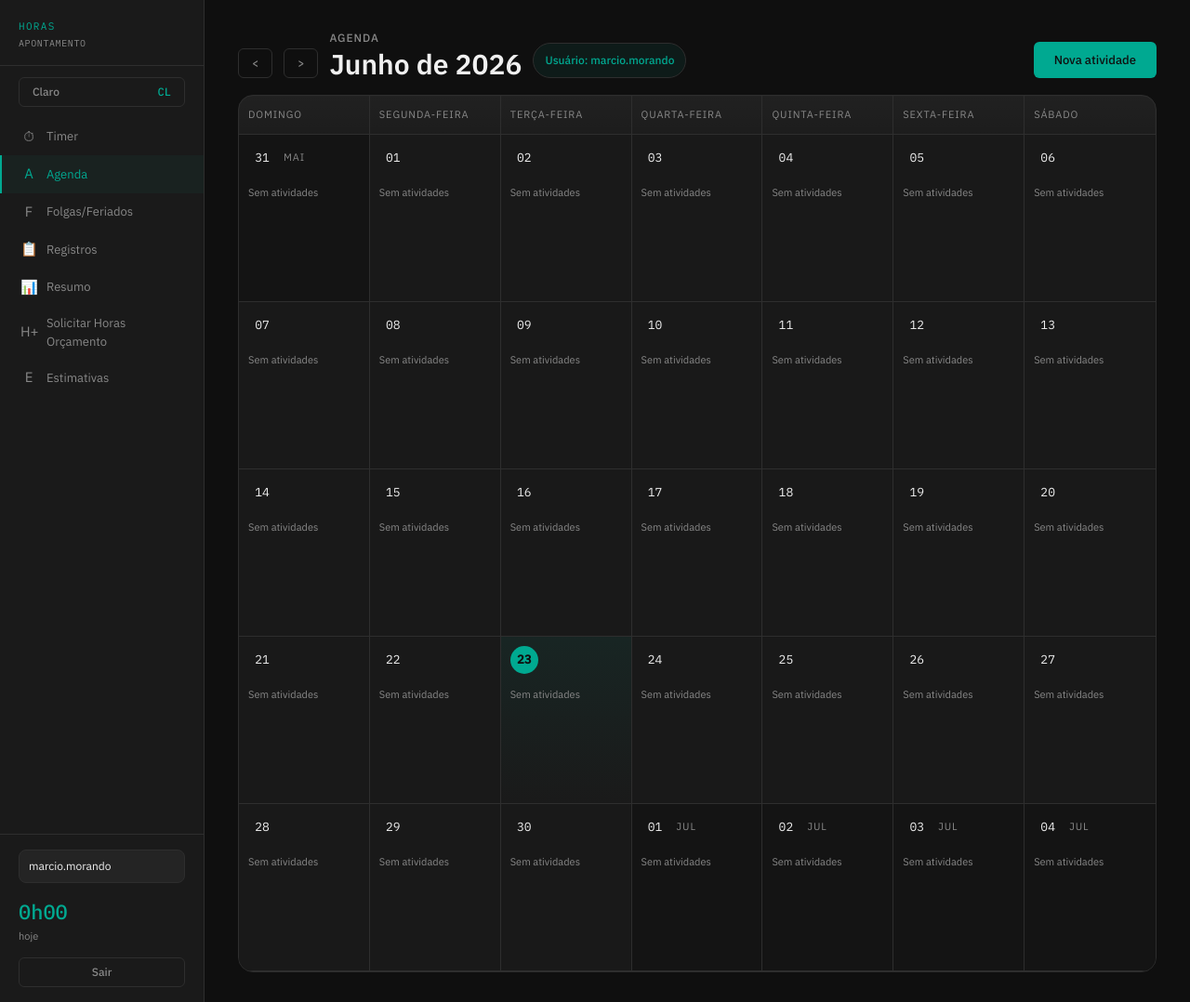
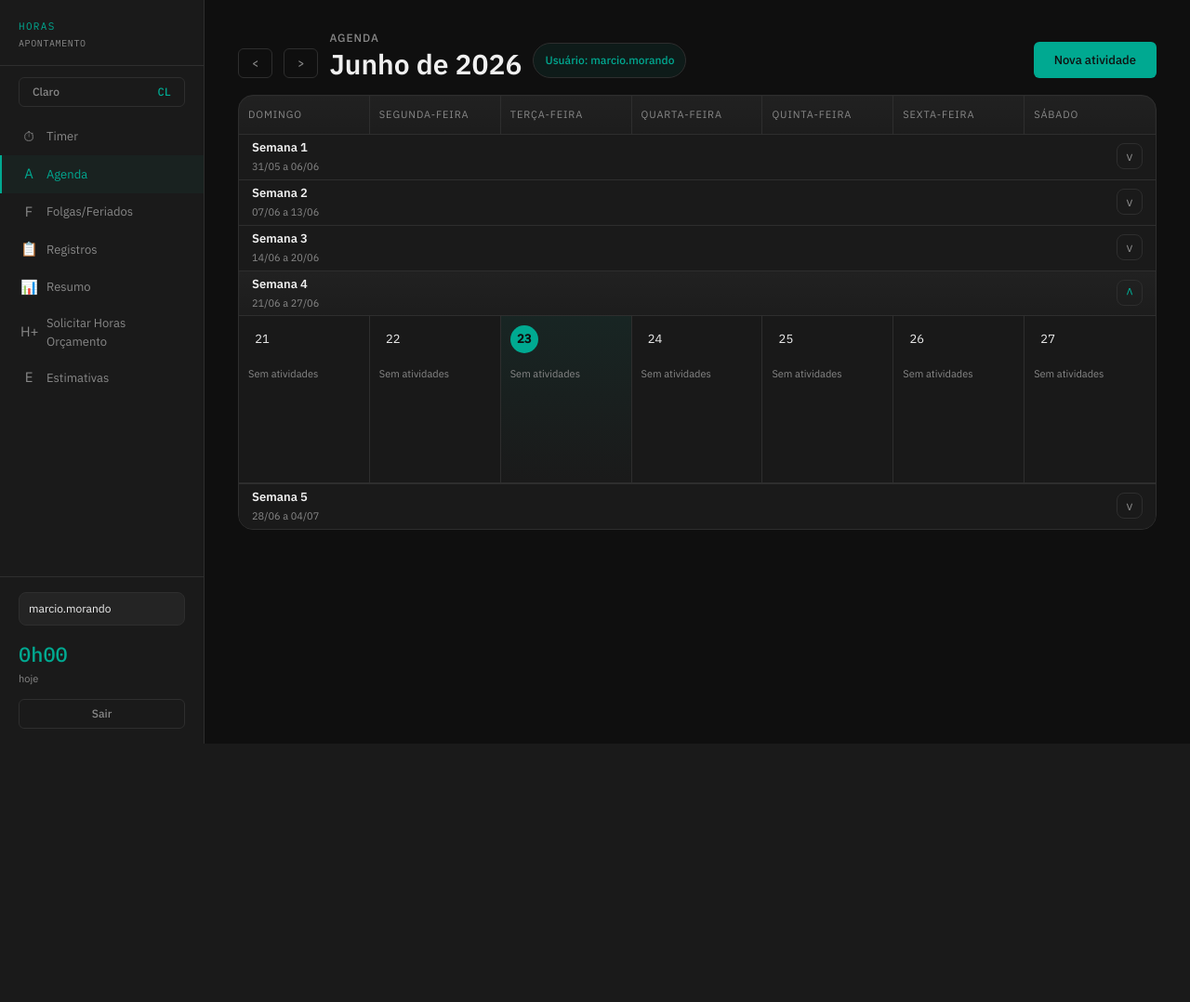
Before and after one commit to marciomorando1/ApontamentosMagnus, a Django app: page /agenda/ in a window 1280 px wide. Shown: the whole page at 93% size. After the commit the page ends 800 px from the top, so only its background shows below. Run offline with Django 5.2, Linux system fonts and the light colour scheme; a user stored in the database is signed in; data comes from the database, SQL or seed files in the repository; data that the repository does not hold is empty.

Commit message:
Adiciona semanas retrateis na agenda

```diff
--- a/templates/horas/agenda.html
+++ b/templates/horas/agenda.html
@@ -22,6 +22,18 @@
     .agenda-user-option:hover { background: var(--option-hover-bg); }
     .agenda-user-option.is-selected { background: rgba(0,169,145,0.16); color: var(--accent); }
     .agenda-calendar-frame { border: 1px solid var(--border); border-radius: 16px; overflow: hidden; background: var(--surface); box-shadow: inset 0 0 0 1px var(--inset-border-soft); }
+    .agenda-weeks { display: flex; flex-direction: column; }
+    .agenda-week { border-bottom: 1px solid var(--border); }
+    .agenda-week:last-child { border-bottom: none; }
+    .agenda-week-toggle { width: 100%; min-height: 48px; padding: 0 14px; display: flex; align-items: center; justify-content: space-between; gap: 12px; border: none; border-bottom: 1px solid transparent; background: var(--surface); color: var(--text); font: inherit; cursor: pointer; }
+    .agenda-week-toggle:hover { background: var(--option-hover-bg); }
+    .agenda-week.is-expanded .agenda-week-toggle { border-bottom-color: var(--border); background: var(--agenda-weekday-bg); }
+    .agenda-week-title { display: flex; flex-direction: column; gap: 2px; text-align: left; min-width: 0; }
+    .agenda-week-label { font-size: 13px; font-weight: 600; color: var(--text); }
+    .agenda-week-range { font-size: 11px; color: var(--muted); }
+    .agenda-week-icon { width: 28px; height: 28px; border-radius: 8px; display: inline-flex; align-items: center; justify-content: center; flex: 0 0 auto; border: 1px solid var(--border); color: var(--muted); transition: transform 0.12s ease; }
+    .agenda-week.is-expanded .agenda-week-icon { transform: rotate(180deg); color: var(--accent); }
+    .agenda-week-panel[hidden] { display: none !important; }
     .agenda-weekdays, .agenda-grid { display: grid !important; grid-template-columns: repeat(7, minmax(0, 1fr)) !important; }
     .agenda-weekdays div { padding: 12px 10px; background: var(--agenda-weekday-bg); border-right: 1px solid var(--border); border-bottom: 1px solid var(--border); font-size: 11px; color: var(--muted); text-transform: uppercase; letter-spacing: 0.08em; }
     .agenda-weekdays div:last-child { border-right: none; }
@@ -161,8 +173,23 @@
           <div>Sábado</div>
         </div>
 
-        <div class="agenda-grid">
+        <div class="agenda-weeks" data-agenda-weeks>
           {% for week in agenda_weeks %}
+            <section class="agenda-week" data-agenda-week{% if forloop.first %} data-default-week{% endif %}>
+              <button
+                class="agenda-week-toggle"
+                type="button"
+                data-agenda-week-toggle
+                aria-expanded="false"
+                aria-controls="agenda-week-{{ forloop.counter }}"
+              >
+                <span class="agenda-week-title">
+                  <span class="agenda-week-label">Semana {{ forloop.counter }}</span>
+                  <span class="agenda-week-range">{{ week.0.date|date:'d/m' }} a {{ week.6.date|date:'d/m' }}</span>
+                </span>
+                <span class="agenda-week-icon" aria-hidden="true">v</span>
+              </button>
+              <div class="agenda-grid agenda-week-panel" id="agenda-week-{{ forloop.counter }}" data-agenda-week-panel hidden>
                 {% for day in week %}
                   <section class="agenda-day{% if not day.in_month %} is-outside{% endif %}{% if day.is_today %} is-today{% endif %}" data-href="{% url 'horas:agenda_nova' %}?data={{ day.date|date:'Y-m-d' }}{% if agenda_filters.mes %}&mes={{ agenda_filters.mes }}{% endif %}{% if selected_user %}&usuario={{ selected_user.pk }}{% endif %}">
                     <header class="agenda-day-head">
@@ -204,6 +231,8 @@
                     </div>
                   </section>
                 {% endfor %}
+              </div>
+            </section>
           {% endfor %}
         </div>
       </div>
@@ -327,6 +356,34 @@
         syncPicker();
       });
 
+      var agendaWeeks = Array.from(document.querySelectorAll('[data-agenda-week]'));
+
+      function setWeekExpanded(week, shouldExpand) {
+        var toggle = week.querySelector('[data-agenda-week-toggle]');
+        var panel = week.querySelector('[data-agenda-week-panel]');
+        week.classList.toggle('is-expanded', shouldExpand);
+        if (toggle) toggle.setAttribute('aria-expanded', shouldExpand ? 'true' : 'false');
+        if (panel) panel.hidden = !shouldExpand;
+      }
+
+      agendaWeeks.forEach(function (week) {
+        var toggle = week.querySelector('[data-agenda-week-toggle]');
+        if (!toggle) return;
+        toggle.addEventListener('click', function () {
+          var panel = week.querySelector('[data-agenda-week-panel]');
+          setWeekExpanded(week, !panel || panel.hidden);
+        });
+      });
+
+      if (agendaWeeks.length) {
+        setWeekExpanded(
+          agendaWeeks.find(function (week) {
+            return week.querySelector('.agenda-day.is-today');
+          }) || document.querySelector('[data-default-week]') || agendaWeeks[0],
+          true
+        );
+      }
+
       var modal = document.querySelector('[data-agenda-modal]');
       var modalClose = modal ? modal.querySelector('[data-modal-close]') : null;
       var modalEdit = modal ? modal.querySelector('[data-modal-edit]') : null;
```
Also changed, not shown: horas/tests.py (+15 -0 lines). Lines whose indentation alone changed are shown as unchanged.
